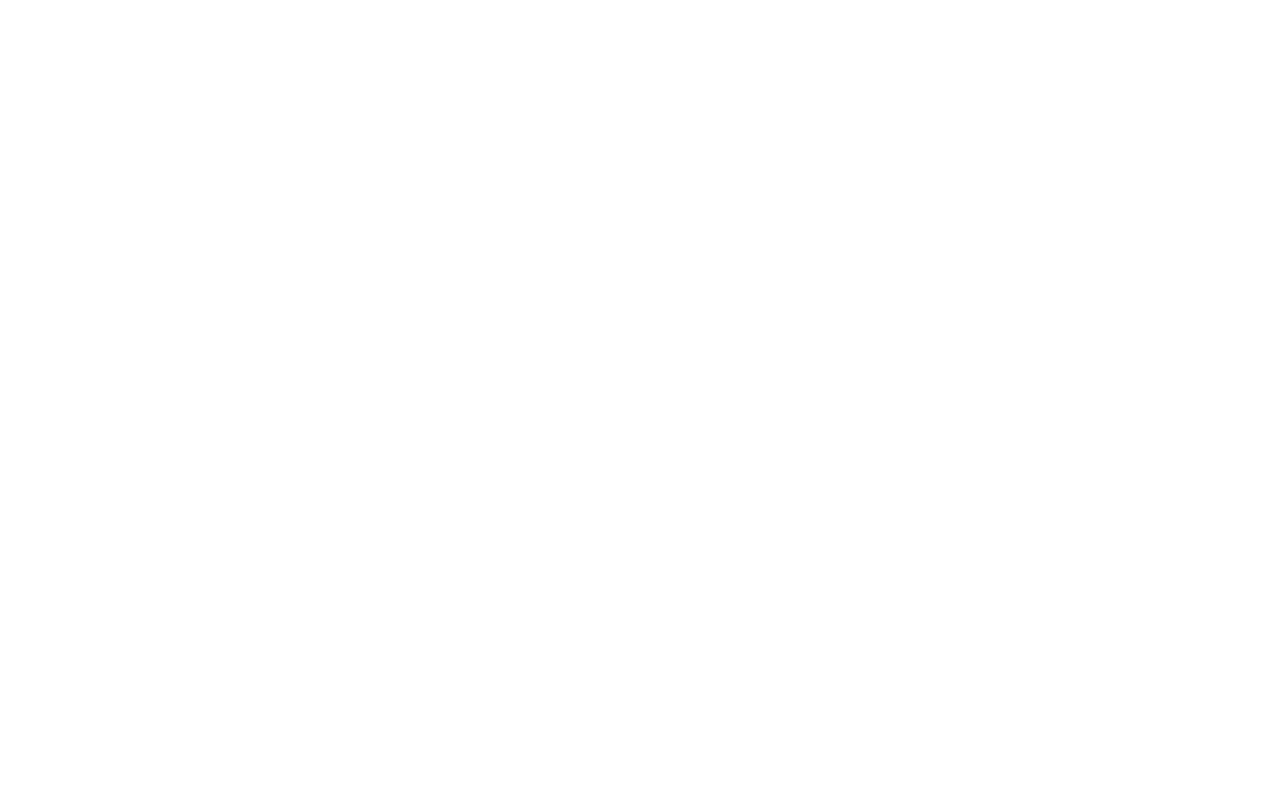
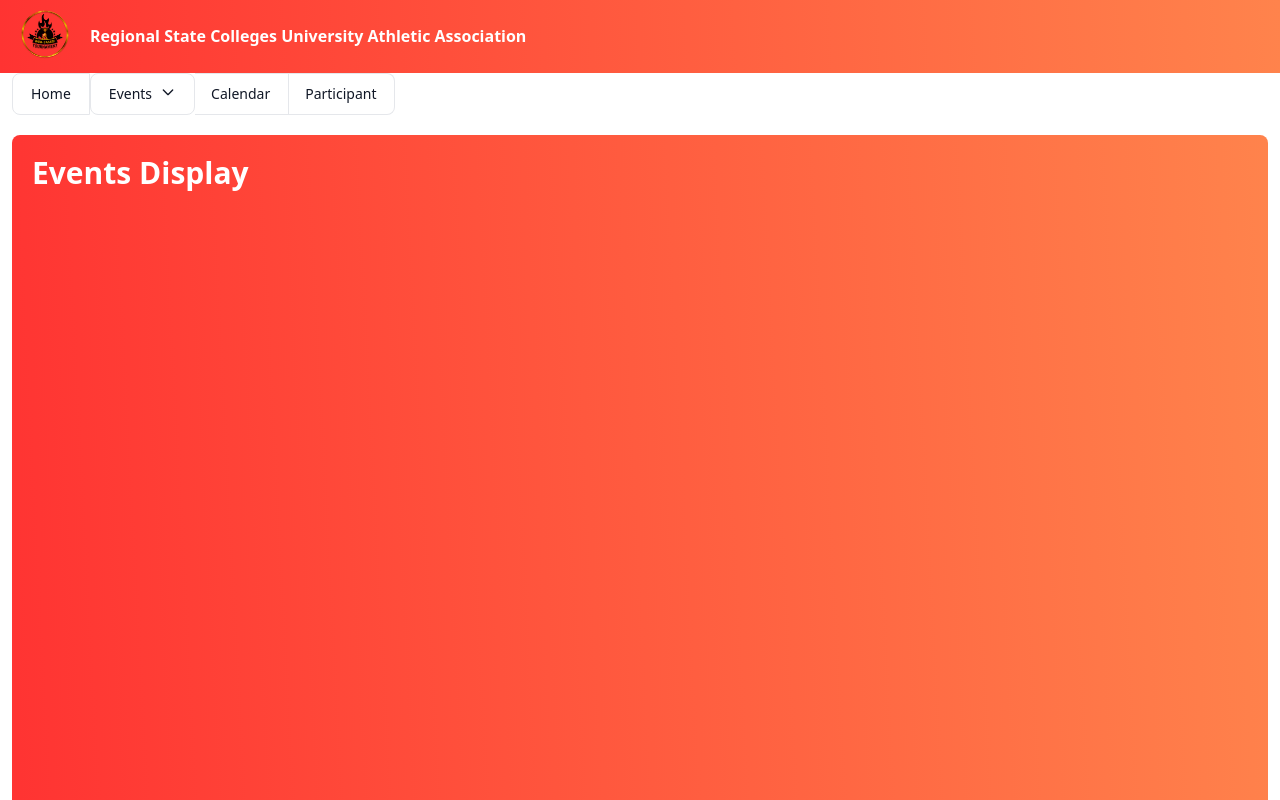
Before and after one commit to Sowishi/Tournament-Management-System, a React (Vite) app: page /bracket in a window 1280 px wide. Before the commit this address had no page. Shown: the top 800 px of the page. Built offline with nearby package versions, Linux system fonts and the light colour scheme; the HTML template or start-up script is replaced by a standard one.

Commit message:
Created ui for events selected

```diff
--- a/package.json
+++ b/package.json
@@ -10,11 +10,13 @@
     "preview": "vite preview"
   },
   "dependencies": {
+    "@g-loot/react-tournament-brackets": "^1.0.31-rc",
     "flowbite-react": "^0.10.1",
     "rc-steps": "^6.0.1",
     "react": "^18.3.1",
     "react-dom": "^18.3.1",
-    "react-router-dom": "^6.26.0"
+    "react-router-dom": "^6.26.0",
+    "webghoul-react-bracket-tournaments": "^1.1.1"
   },
   "devDependencies": {
     "@types/react": "^18.3.3",
--- a/src/App.jsx
+++ b/src/App.jsx
@@ -6,6 +6,7 @@ import { Route, Routes } from "react-router-dom";
 import Login from "./pages/login";
 import Registration from "./pages/registration";
 import Forgot from "./pages/forgot";
+import Bracket from "./pages/bracket";
 
 const App = () => {
   return (
@@ -15,6 +16,7 @@ const App = () => {
         <Route path="/login" element={<Login />} />
         <Route path="/registration" element={<Registration />} />
         <Route path="/forgot" element={<Forgot />} />
+        <Route path="/bracket" element={<Bracket />} />
       </Routes>
     </>
   );
--- a/src/components/header.jsx
+++ b/src/components/header.jsx
@@ -2,9 +2,10 @@ import { Button, Dropdown } from "flowbite-react";
 import logo from "../assets/logo.png";
 import Navigation from "./navigation";
 
-const Header = () => {
+const Header = ({ hideHeader }) => {
   return (
     <>
+      {!hideHeader && (
         <div
           className="header w-100"
           style={{
@@ -15,7 +16,11 @@ const Header = () => {
         >
           <div className="brand flex items-center justify-between p-2 mx-2">
             <div className="wrapper flex items-center justify-start">
-            <img src={logo} alt="" style={{ width: "6rem", height: "6rem" }} />
+              <img
+                src={logo}
+                alt=""
+                style={{ width: "6rem", height: "6rem" }}
+              />
               <div className="title">
                 <h1 className="text-xl text-white font-bold">
                   WEB-BASED: TOURNAMENT MANAGEMENT SYSTEM
@@ -25,24 +30,26 @@ const Header = () => {
                   style={{ width: 500, height: 2, background: "#FFBD59" }}
                 ></div>
                 <p className="text-white text-sm mx-1">
-                You have to have a real love of your sport to carry you through
-                all the bad times
+                  You have to have a real love of your sport to carry you
+                  through all the bad times
                 </p>
               </div>
             </div>
 
             <div className="auth-links w-100 flex justify-end items-center mx-5">
               <div className="flex mb-3">
-              <Button color="success" className="mx-3">
+                <Button color="info" className="mx-3">
                   Log in
                 </Button>
-              <Button outline color="success" className="mx-3">
+                <Button outline color="info" className="mx-3">
                   Register
                 </Button>
               </div>
             </div>
           </div>
         </div>
+      )}
+
       <Navigation />
     </>
   );
--- a/src/layout/defaultLayout.jsx
+++ b/src/layout/defaultLayout.jsx
@@ -1,9 +1,25 @@
 import Header from "../components/header";
+import logo from "../assets/logo2.png";
 
-const DefaultLayout = ({ children }) => {
+const DefaultLayout = ({ children, hideHeader }) => {
   return (
     <div className="w-full min-h-screen ">
-      <Header />
+      {hideHeader && (
+        <div
+          style={{
+            background:
+              "linear-gradient(87deg, rgba(255,51,50,1) 0%, rgba(255,131,76,1) 100%)",
+          }}
+          className="wrapper px-5 py-2 flex items-center justify-start"
+        >
+          <img className="w-[50px]" src={logo} alt="" />
+          <h1 className="font-bold text-white ml-5">
+            Regional State Colleges University Athletic Association{" "}
+          </h1>
+        </div>
+      )}
+      <Header hideHeader={hideHeader} />
+
       {children}
     </div>
   );
--- /dev/null
+++ b/src/pages/bracket.jsx
@@ -0,0 +1,21 @@
+import DefaultLayout from "../layout/defaultLayout";
+
+const Bracket = () => {
+  return (
+    <DefaultLayout hideHeader={true}>
+      <div className="w-full mx-auto min-h-screen">
+        <div
+          className="wrapper h-screen mx-3 mt-5 rounded-lg p-5 mb-5"
+          style={{
+            background:
+              "linear-gradient(87deg, rgba(255,51,50,1) 0%, rgba(255,131,76,1) 100%)",
+          }}
+        >
+          <h1 className="text-white font-bold text-3xl">Events Display</h1>
+        </div>
+      </div>
+    </DefaultLayout>
+  );
+};
+
+export default Bracket;
```
Also changed, not shown: src/components/tmsBracket.jsx (added), 1 other file (tests, documents, lock files or other folders). Lines whose indentation alone changed are shown as unchanged.
